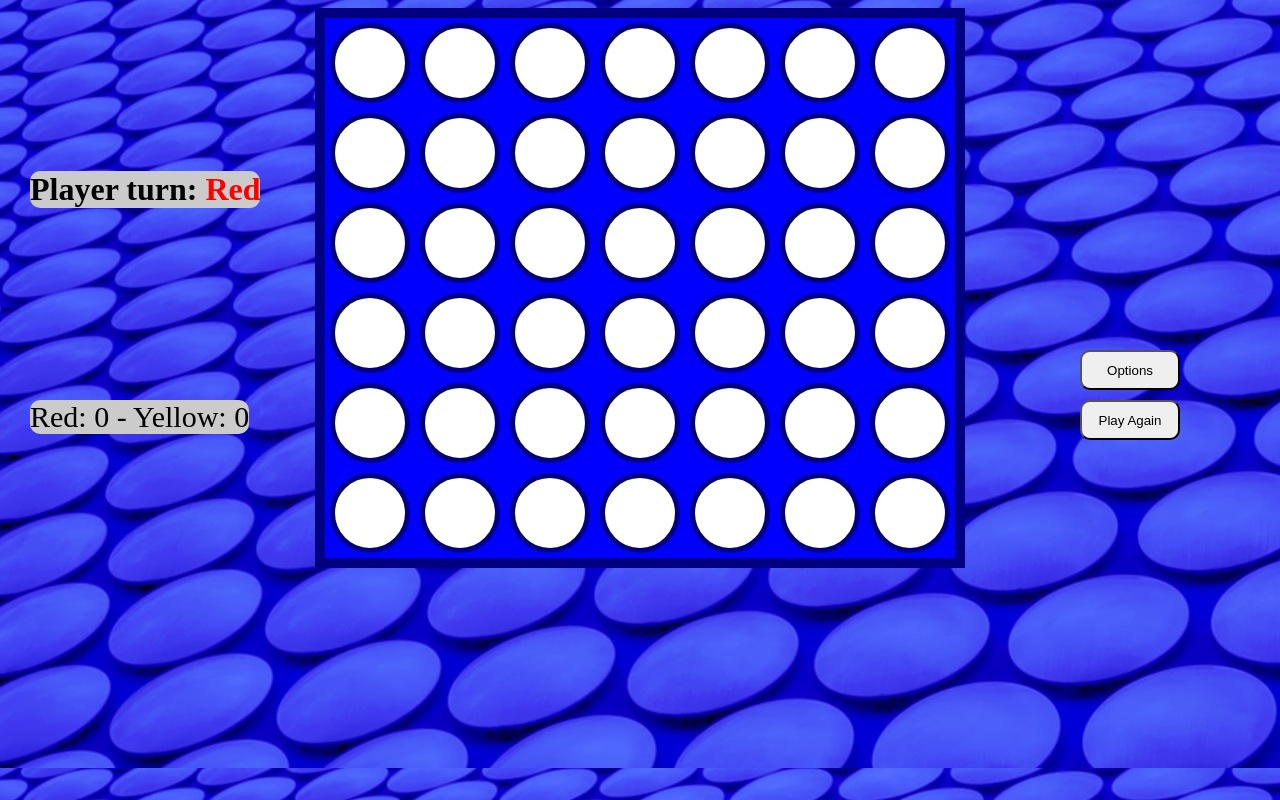
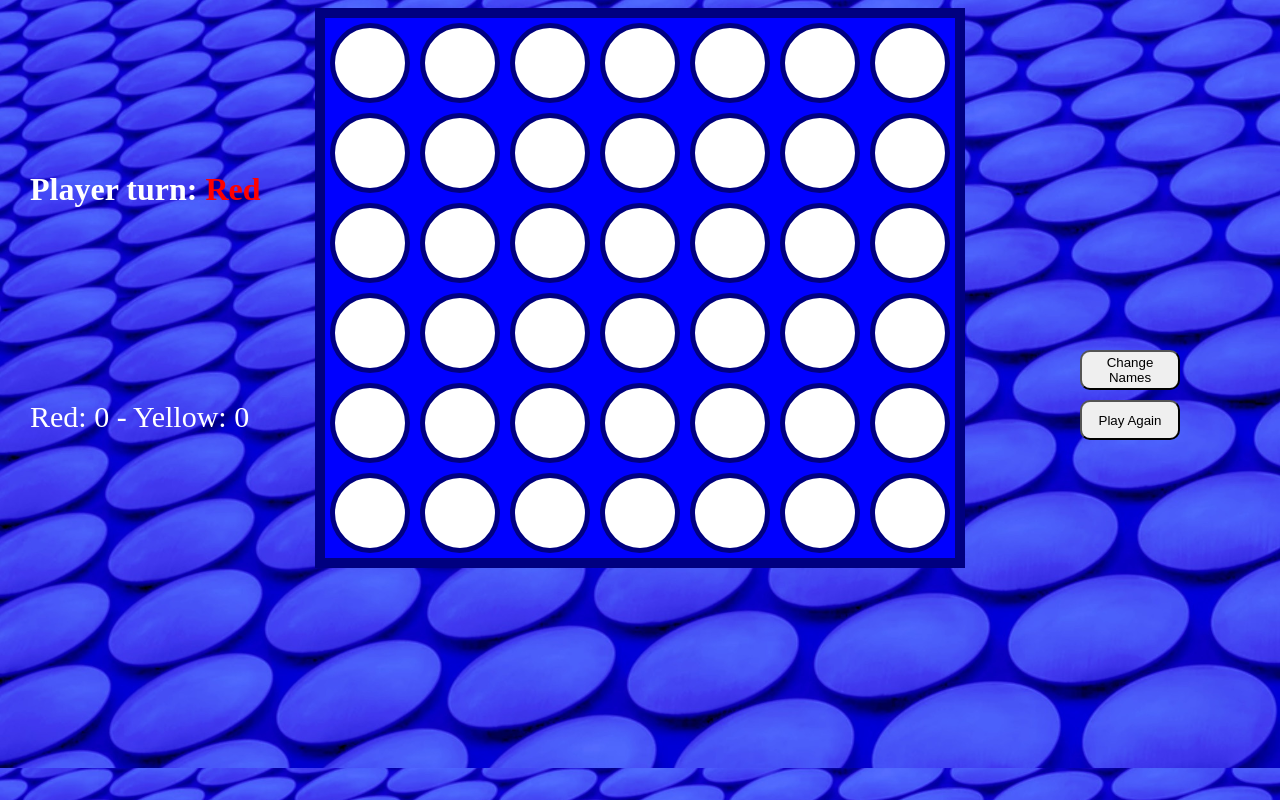
Before and after one commit to Rui-MartinsDev/Connect4, a plain HTML site: page index.html in a window 1280 px wide. Drawn offline with Linux system fonts and the light colour scheme.

Commit message:
Connect 4!

```diff
--- a/index.html
+++ b/index.html
@@ -6,6 +6,7 @@
     <title>Connect4</title>
     <link href="style.css" rel="stylesheet">
 </head>
+
 <body>
     <audio src="sounds/click.wav" id="audioClick"></audio> <!-- AUDIO -->
 
@@ -13,11 +14,11 @@
         <span id="h1" style="color: red;">Red</span>                 <!-- players turn -->
     </h1>
 
-    <span id="span">Red: 0 - Yellow: 0</span>   <!-- score -->
+    <span id="score">Red: 0 - Yellow: 0</span>   <!-- score -->
     <div id="board"></div>                      <!-- the board -->
    <button id="reset">Play Again</button>       <!-- reset btn -->
 
-   <button id="optionsButton">Options</button>  <!-- options btn -->
+   <button id="optionsButton">Change Names</button>  <!-- options btn -->
    <div id="optionsMenu">                       <!-- options menu -->
         <div id="cross">X</div>
         <div id="names">
--- a/index.js
+++ b/index.js
@@ -13,7 +13,7 @@
 
     //Getting the elements
     const resetBtn= document.getElementById('reset'); //button to restart
-    const score = document.querySelector('#span'); //score (span)
+    const score = document.querySelector('#score'); //score
     const redname= document.getElementById('red');
     const yelname= document.getElementById('yel');
     const buttonNames=document.getElementById('updateNames'); //set new names btn
--- a/style.css
+++ b/style.css
@@ -4,22 +4,21 @@ body{
     background-size: cover;
 }
 /*LEFT SIDE*/
-#span{ /* score */
+#score{ /* score */
     font-size: 30px;
     position: absolute;
     top: 50%;
     left: 30px;
-    background: #cbcbcb;
     border-radius: 10px;
-
+    color: white;
 }
 
 h1{ /* player turn */
     position: absolute;
     top:150px;
     left: 30px;
-    background-color: #cbcbcb;
     border-radius: 10px;
+    color: white;
 }
 
 /*------------------- */
```
Also changed, not shown: conect4 notes.txt (deleted).
